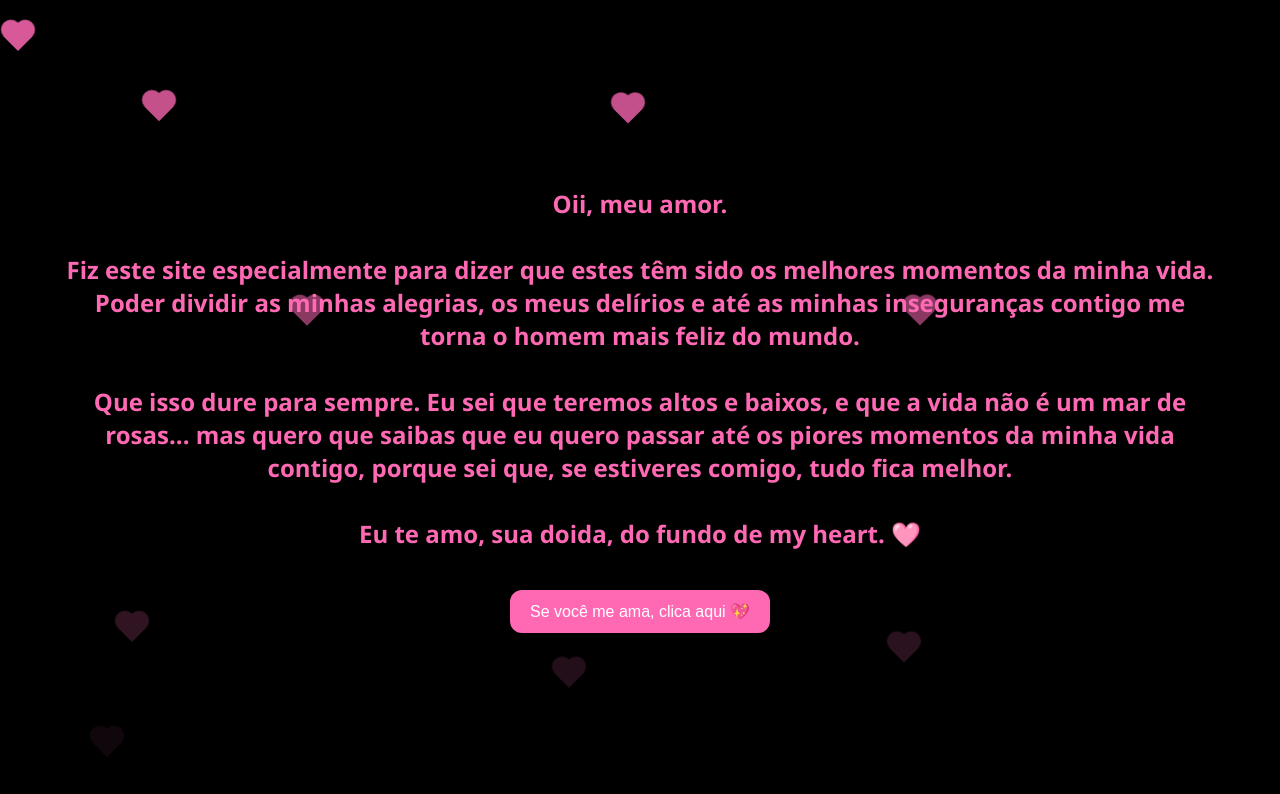
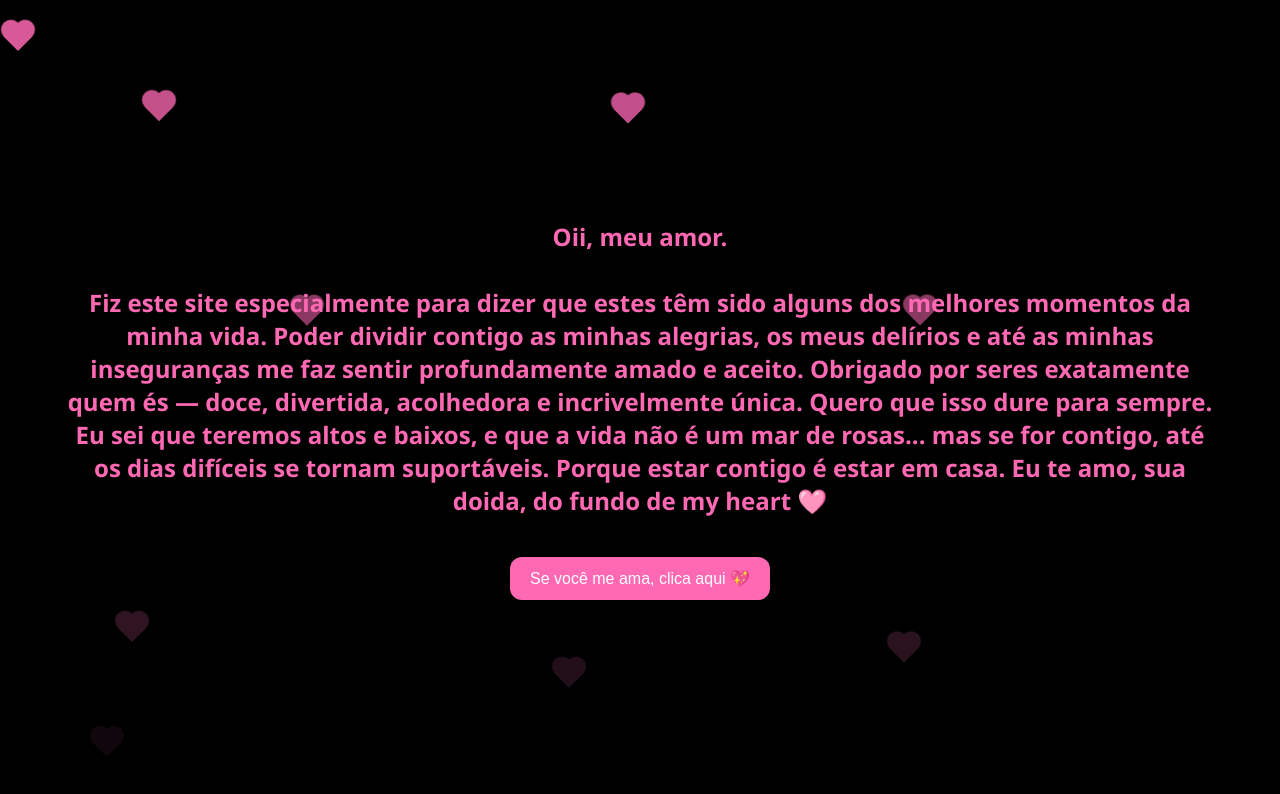
Before and after one commit to OTHIS2/Eu-te-amo-Alexa_, a plain HTML site: page index.html in a window 1280 px wide. Drawn offline with Linux system fonts and the light colour scheme.

Commit message:
Update index.html

```diff
--- a/index.html
+++ b/index.html
@@ -106,9 +106,12 @@
 <body>
   <h1>
     Oii, meu amor.<br><br>
-    Fiz este site especialmente para dizer que estes têm sido os melhores momentos da minha vida. Poder dividir as minhas alegrias, os meus delírios e até as minhas inseguranças contigo me torna o homem mais feliz do mundo.<br><br>
-    Que isso dure para sempre. Eu sei que teremos altos e baixos, e que a vida não é um mar de rosas... mas quero que saibas que eu quero passar até os piores momentos da minha vida contigo, porque sei que, se estiveres comigo, tudo fica melhor.<br><br>
-    Eu te amo, sua doida, do fundo de my heart. 🩷
+
+Fiz este site especialmente para dizer que estes têm sido alguns dos melhores momentos da minha vida. Poder dividir contigo as minhas alegrias, os meus delírios e até as minhas inseguranças me faz sentir profundamente amado e aceito. Obrigado por seres exatamente quem és — doce, divertida, acolhedora e incrivelmente única.
+
+Quero que isso dure para sempre. Eu sei que teremos altos e baixos, e que a vida não é um mar de rosas... mas se for contigo, até os dias difíceis se tornam suportáveis. Porque estar contigo é estar em casa.
+
+Eu te amo, sua doida, do fundo de my heart 🩷
   </h1>
   <button onclick="showExplosion()">Se você me ama, clica aqui 💖</button>
   <div id="explosionContainer"></div>
```
